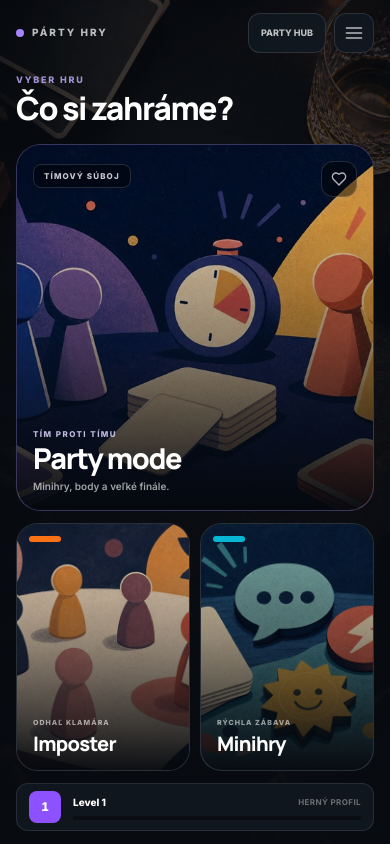
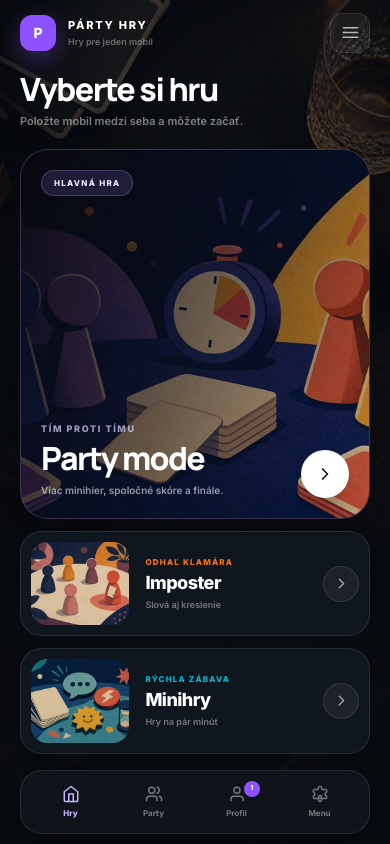
Before and after one commit to matusmatus509-cmyk/develop-slovak-imposter-appzip-updated, a React (Vite) app: page / in a window 390 px wide. Built offline with nearby package versions, Linux system fonts and the light colour scheme.

Commit message:
Rebuild the mobile home experience

```diff
--- a/src/screens/Home.tsx
+++ b/src/screens/Home.tsx
@@ -32,7 +32,7 @@ const LANGUAGES: { code: AppLanguage; mark: string; label: string }[] = [
   { code: "pt", mark: "PT", label: "Português" },
 ];
 
-export default function Home({ onNavigate, statistics, onSettings, favoriteGames, onToggleFavorite }: { onNavigate: (screen: Screen) => void; statistics: GameStatistics; onSettings: () => void; favoriteGames: PlayableGame[]; onToggleFavorite: (id: string) => void }) {
+export default function Home({ onNavigate, statistics, onSettings }: { onNavigate: (screen: Screen) => void; statistics: GameStatistics; onSettings: () => void; favoriteGames: PlayableGame[]; onToggleFavorite: (id: string) => void }) {
   const { language, setLanguage } = useLanguage();
   const [isMenuOpen, setIsMenuOpen] = useState(false);
   const safeStatistics = normalizeStatistics(statistics);
@@ -49,53 +49,49 @@ export default function Home({ onNavigate, statistics, onSettings, favoriteGames
       <img src={appBackground} alt="" className="pointer-events-none fixed inset-0 h-full w-full object-cover opacity-55" />
       <div className="pointer-events-none fixed inset-0 bg-gradient-to-b from-[#080b10]/42 via-[#080b10]/72 to-[#080b10]/96" />
 
-      <div className="home-content relative mx-auto flex h-[100dvh] w-full max-w-md flex-col overflow-hidden px-4 pb-[max(.8rem,env(safe-area-inset-bottom))] pt-[max(.8rem,env(safe-area-inset-top))]">
+      <div className="home-content relative mx-auto flex h-[100dvh] w-full max-w-md flex-col overflow-hidden px-5 pb-[max(.65rem,env(safe-area-inset-bottom))] pt-[max(.8rem,env(safe-area-inset-top))]">
         <div className="flex h-10 shrink-0 items-center justify-between">
-          <span className="flex items-center gap-2 text-[10px] font-black uppercase tracking-[.2em] text-white/72"><span className="h-2 w-2 rounded-sm bg-violet-400" /> Párty hry</span>
-          <div className="flex items-center gap-2">
-            <button type="button" onClick={() => onNavigate("party-hub")} aria-label="Otvoriť Party Hub" className="flex h-10 items-center rounded-xl border border-white/12 bg-[#111820]/92 px-3 text-[9px] font-black uppercase tracking-wider text-white/72 transition active:scale-95">Party Hub</button>
-            <button type="button" onClick={() => setIsMenuOpen(true)} aria-label="Otvoriť menu" aria-expanded={isMenuOpen} className="flex h-10 w-10 items-center justify-center rounded-xl border border-white/12 bg-[#111820]/95 text-white/70 shadow-xl transition hover:border-white/25 hover:text-white active:scale-95">
-              <Icons.menu size={20} />
-            </button>
+          <div className="flex items-center gap-3">
+            <span className="grid h-9 w-9 place-items-center rounded-xl bg-violet-500 text-sm font-black shadow-[0_8px_24px_rgba(139,92,246,.35)]">P</span>
+            <div><strong className="block text-[11px] font-black uppercase tracking-[.16em]">Párty hry</strong><span className="mt-0.5 block text-[9px] font-semibold text-white/38">Hry pre jeden mobil</span></div>
           </div>
+          <button type="button" onClick={() => setIsMenuOpen(true)} aria-label="Otvoriť menu" aria-expanded={isMenuOpen} className="flex h-10 w-10 items-center justify-center rounded-xl border border-white/10 bg-white/[.055] text-white/68 transition active:scale-95"><Icons.menu size={19} /></button>
         </div>
 
         <header className="home-heading mt-5 shrink-0" style={{ animation: "slideUp .32s ease-out both" }}>
-          <p className="text-[9px] font-black uppercase tracking-[.2em] text-violet-300/80">Vyber hru</p>
-          <h1 className="mt-1.5 text-[2rem] font-black leading-none tracking-[-.045em]">Čo si zahráme?</h1>
+          <h1 className="text-[2rem] font-black leading-none tracking-[-.045em]">Vyberte si hru</h1>
+          <p className="mt-2 text-[11px] font-semibold text-white/48">Položte mobil medzi seba a môžete začať.</p>
         </header>
 
-        <section className="home-showcase mt-5 grid min-h-0 flex-1 grid-rows-[1.3fr_.88fr] gap-3" aria-label="Herné režimy">
-          <article className="home-mode-card home-party-featured group relative min-h-0 overflow-hidden rounded-[1.55rem] border border-violet-300/25 bg-[#111820]" style={{ animation: "slideUp .34s ease-out 60ms both" }}>
-            <button type="button" onClick={() => onNavigate(SECTIONS[0].screen)} aria-label="Otvoriť Party mode" className="absolute inset-0 z-[1] rounded-[1.55rem] focus-visible:outline focus-visible:outline-2 focus-visible:outline-violet-300" />
-            <img src={SECTIONS[0].image} alt="" className="absolute inset-0 h-full w-full object-cover object-center opacity-90 transition duration-500 group-hover:scale-[1.02]" />
-            <div className="absolute inset-0 bg-[linear-gradient(to_bottom,rgba(5,8,13,.06)_20%,rgba(5,8,13,.34)_52%,rgba(5,8,13,.97)_100%)]" />
-            <div className="absolute left-4 top-4"><span className="rounded-lg border border-white/14 bg-black/45 px-2.5 py-1.5 text-[8px] font-black uppercase tracking-[.14em] text-white/78">Tímový súboj</span></div>
-            <button type="button" onClick={() => onToggleFavorite("teambattle")} aria-pressed={favoriteGames.some((game) => game.id === "teambattle")} aria-label={favoriteGames.some((game) => game.id === "teambattle") ? "Odobrať Party mode z obľúbených" : "Pridať Party mode medzi obľúbené"} className={`absolute right-4 top-4 z-10 flex h-9 w-9 items-center justify-center rounded-xl border ${favoriteGames.some((game) => game.id === "teambattle") ? "border-rose-300/30 bg-rose-400/18 text-rose-200" : "border-white/14 bg-black/45 text-white/70"}`}><Icons.heart size={16} fill={favoriteGames.some((game) => game.id === "teambattle") ? "currentColor" : "none"} /></button>
-            <div className="absolute inset-x-0 bottom-0 p-4">
-              <p className="text-[8px] font-black uppercase tracking-[.18em] text-violet-200/85">{SECTIONS[0].eyebrow}</p>
-              <h2 className="mt-1 text-[1.8rem] font-black leading-none tracking-[-.045em]">{SECTIONS[0].title}</h2>
-              <p className="mt-1.5 text-[10px] font-semibold text-white/62">Minihry, body a veľké finále.</p>
+        <section className="mt-5 flex min-h-0 flex-1 flex-col gap-3" aria-label="Herné režimy">
+          <article className="group relative min-h-0 flex-[1.65] overflow-hidden rounded-[1.75rem] border border-violet-300/20 bg-[#171224] shadow-[0_22px_60px_rgba(0,0,0,.34)]" style={{ animation: "slideUp .36s ease-out 50ms both" }}>
+            <button type="button" onClick={() => onNavigate("teambattle")} aria-label="Otvoriť Party mode" className="absolute inset-0 z-[2] rounded-[1.75rem] focus-visible:outline focus-visible:outline-2 focus-visible:outline-violet-300" />
+            <img src={partyModeArt} alt="" className="absolute inset-0 h-full w-full object-cover opacity-90 transition duration-500 group-hover:scale-[1.025]" />
+            <div className="absolute inset-0 bg-[linear-gradient(110deg,rgba(9,8,14,.92)_0%,rgba(9,8,14,.58)_48%,rgba(9,8,14,.12)_100%)]" />
+            <div className="absolute inset-y-0 left-0 flex w-[72%] flex-col justify-between p-5">
+              <span className="w-fit rounded-full border border-violet-200/20 bg-violet-400/15 px-3 py-1.5 text-[8px] font-black uppercase tracking-[.16em] text-violet-100">Hlavná hra</span>
+              <div><p className="text-[9px] font-black uppercase tracking-[.18em] text-violet-200/72">Tím proti tímu</p><h2 className="mt-1.5 text-[2rem] font-black leading-none tracking-[-.05em]">Party mode</h2><p className="mt-2 max-w-[14rem] text-[10px] font-semibold leading-relaxed text-white/58">Viac minihier, spoločné skóre a finále.</p></div>
             </div>
+            <span className="absolute bottom-5 right-5 grid h-12 w-12 place-items-center rounded-full bg-white text-[#111018] shadow-xl"><Icons.arrowRight size={20} /></span>
           </article>
 
-          <div className="grid min-h-0 grid-cols-2 gap-2.5">
+          <div className="flex min-h-0 flex-1 flex-col gap-3">
             {SECTIONS.slice(1).map((section, index) => (
-              <article key={section.screen} className="home-mode-card group relative min-h-0 overflow-hidden rounded-[1.35rem] border border-white/12 bg-[#111820]" style={{ animation: `slideUp .34s ease-out ${120 + index * 55}ms both` }}>
-                <button type="button" onClick={() => onNavigate(section.screen)} aria-label={`Otvoriť ${section.title}`} className="absolute inset-0 z-[1] rounded-[1.35rem] focus-visible:outline focus-visible:outline-2 focus-visible:outline-white/70" />
-                <img src={section.image} alt="" className="absolute inset-0 h-full w-full object-cover object-center opacity-88 transition duration-500 group-hover:scale-[1.025]" />
-                <div className="absolute inset-0 bg-[linear-gradient(to_bottom,rgba(5,8,13,.04)_16%,rgba(5,8,13,.3)_46%,rgba(5,8,13,.96)_100%)]" />
-                <span className="absolute left-3 top-3 h-1.5 w-8 rounded-full" style={{ background: section.accent }} />
-                <div className="absolute inset-x-0 bottom-0 p-4"><p className="text-[7px] font-black uppercase tracking-[.15em] text-white/58">{section.eyebrow}</p><h2 className="mt-1.5 text-[1.25rem] font-black leading-none tracking-[-.035em]">{section.title}</h2></div>
-              </article>
+              <button key={section.screen} type="button" onClick={() => onNavigate(section.screen)} className="group relative flex min-h-0 flex-1 items-center overflow-hidden rounded-[1.35rem] border border-white/10 bg-[#111820]/95 p-2.5 text-left transition active:scale-[.985]" style={{ animation: `slideUp .34s ease-out ${130 + index * 55}ms both` }}>
+                <span className="relative h-full min-h-[64px] w-[30%] shrink-0 overflow-hidden rounded-[1rem]"><img src={section.image} alt="" className="absolute inset-0 h-full w-full object-cover transition duration-500 group-hover:scale-105" /><span className="absolute inset-0 bg-black/10" /></span>
+                <span className="min-w-0 flex-1 px-4"><small className="block text-[8px] font-black uppercase tracking-[.15em]" style={{ color: section.accent }}>{section.eyebrow}</small><strong className="mt-1.5 block text-lg font-black leading-none tracking-[-.03em]">{section.title}</strong><span className="mt-1.5 block text-[9px] font-semibold text-white/42">{section.description}</span></span>
+                <span className="grid h-9 w-9 shrink-0 place-items-center rounded-full border border-white/10 bg-white/[.055] text-white/58"><Icons.chevronRight size={17} /></span>
+              </button>
             ))}
           </div>
         </section>
 
-        <button type="button" onClick={() => onNavigate("statistics")} aria-label={`Otvoriť herný profil, level ${level.level}`} className="home-level-bar mt-3 flex h-12 shrink-0 items-center gap-3 rounded-xl border border-white/10 bg-[#111820]/94 px-3 text-left active:scale-[.99]">
-          <span className="flex h-8 w-8 shrink-0 items-center justify-center rounded-lg bg-violet-500 text-xs font-black tabular-nums text-white">{level.level}</span>
-          <span className="min-w-0 flex-1"><span className="flex items-center justify-between gap-2"><strong className="text-[10px] font-black">Level {level.level}</strong><small className="text-[8px] font-bold uppercase tracking-wider text-white/38">Herný profil</small></span><span className="mt-1.5 block h-1 overflow-hidden rounded-full bg-black/40"><span className="block h-full rounded-full bg-violet-400" style={{ width: `${level.progressPercent}%` }} /></span></span>
-        </button>
+        <nav className="mt-4 grid h-16 shrink-0 grid-cols-4 rounded-[1.35rem] border border-white/10 bg-[#10151d]/96 px-2 shadow-[0_16px_40px_rgba(0,0,0,.32)]" aria-label="Hlavná navigácia">
+          <button type="button" className="flex flex-col items-center justify-center gap-1 text-violet-300" aria-current="page"><Icons.home size={18} /><span className="text-[8px] font-black">Hry</span></button>
+          <button type="button" onClick={() => onNavigate("party-hub")} className="flex flex-col items-center justify-center gap-1 text-white/42"><Icons.users size={18} /><span className="text-[8px] font-bold">Party</span></button>
+          <button type="button" onClick={() => onNavigate("statistics")} className="relative flex flex-col items-center justify-center gap-1 text-white/42"><Icons.user size={18} /><span className="absolute right-[22%] top-2.5 grid h-4 min-w-4 place-items-center rounded-full bg-violet-500 px-1 text-[7px] font-black text-white">{level.level}</span><span className="text-[8px] font-bold">Profil</span></button>
+          <button type="button" onClick={() => setIsMenuOpen(true)} className="flex flex-col items-center justify-center gap-1 text-white/42"><Icons.settings size={18} /><span className="text-[8px] font-bold">Menu</span></button>
+        </nav>
       </div>
 
       {isMenuOpen && (
```
